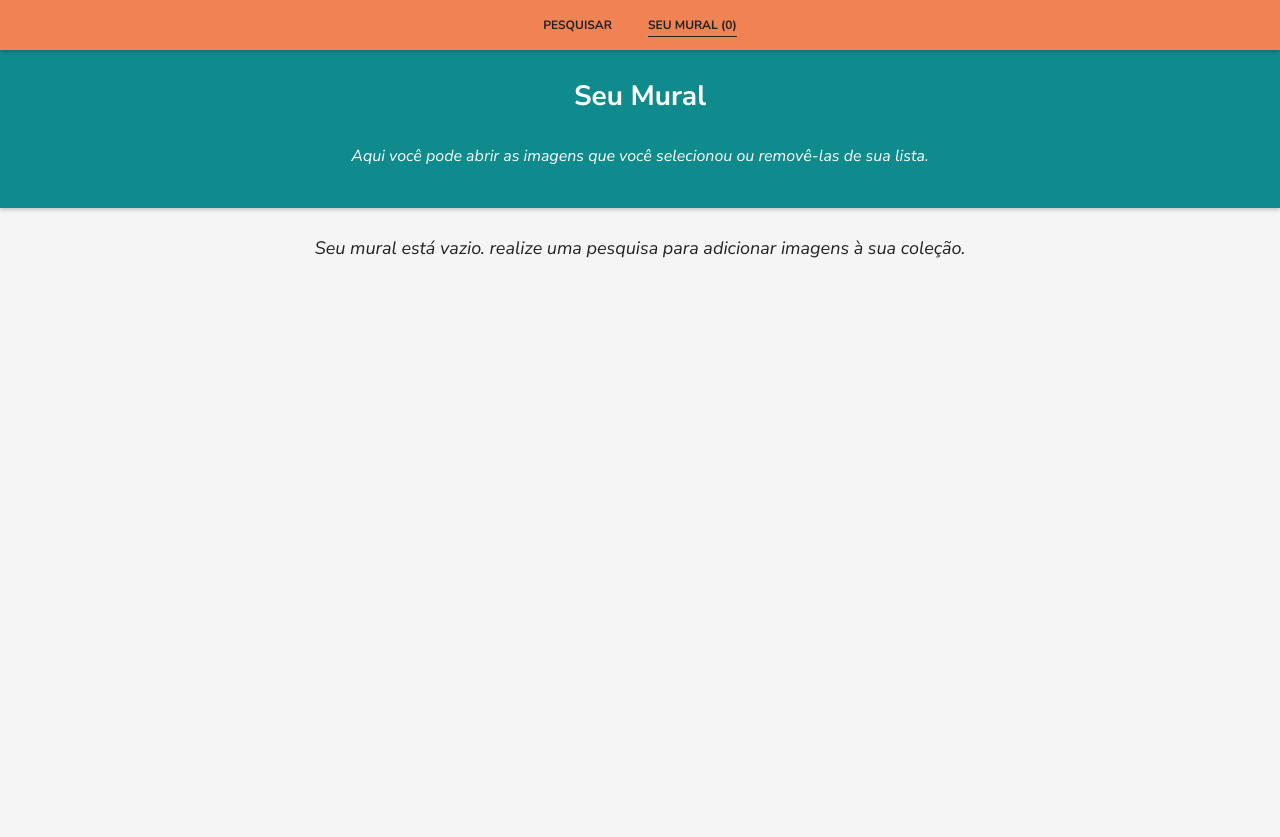
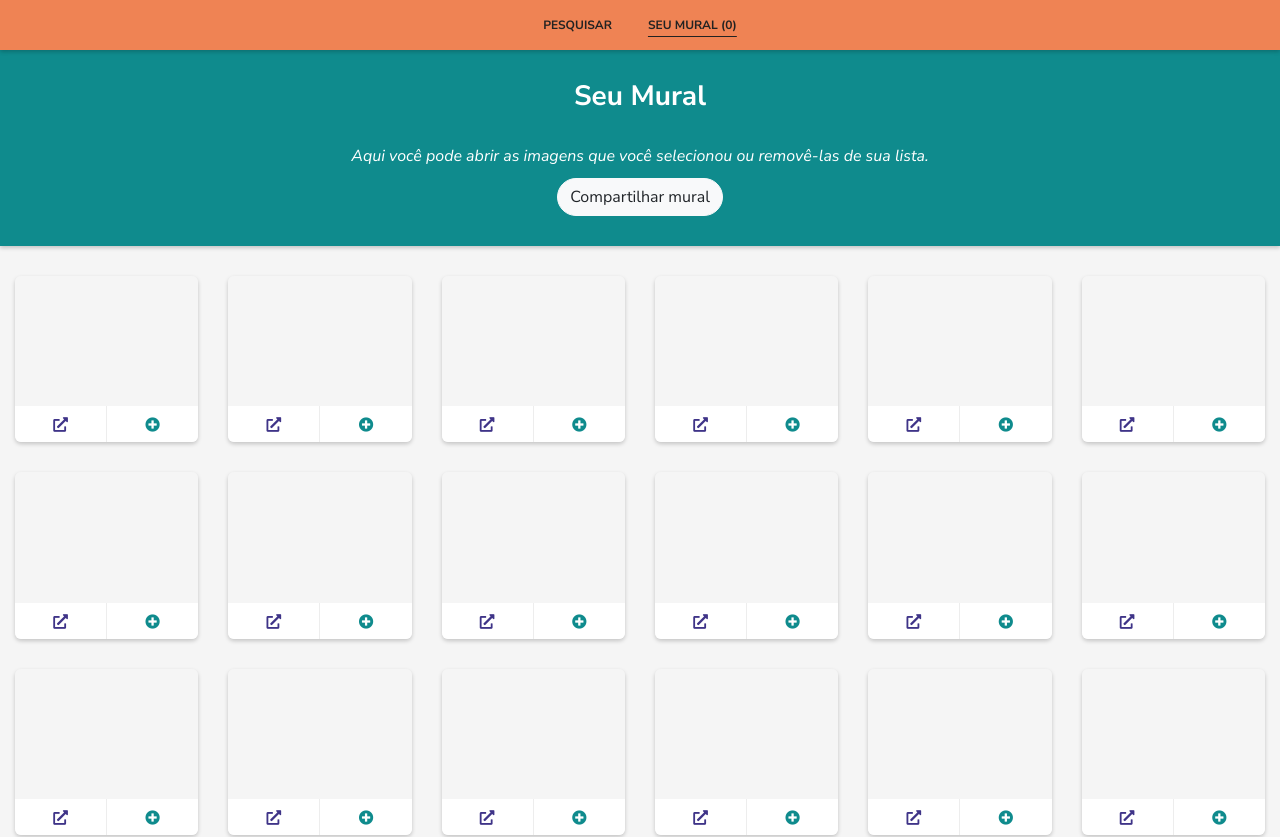
Before and after one commit to hugobrancowb/mural-ang-app, an Angular app: page /mural/1 in a window 1280 px wide. Shown: the top 837 px of the page. Before the commit the page ends 800 px from the top, so only its background shows below. Built offline with nearby package versions, Linux system fonts and the light colour scheme; no server answers.

Commit message:
Placeholder adicionado à página de Mural

```diff
--- a/src/app/layouts/mural/mural.component.ts
+++ b/src/app/layouts/mural/mural.component.ts
@@ -2,6 +2,7 @@ import { Component, OnInit } from '@angular/core';
 import { MuralDataService } from '../../services/mural-data.service'
 import { Imagem } from 'src/app/models/imagem.model';
 import { ActivatedRoute } from '@angular/router';
+import { Placeholder } from 'src/app/models/placeholder';
 
 @Component({
   selector: 'app-mural',
@@ -33,6 +34,8 @@ export class MuralComponent implements OnInit {
 
   /* GET para obter a lista desejada à partir de um id */
   getmural(id: string) {
+    this.lista = Placeholder; /* cria grid vazia como placeholder enquanto o API realiza a busca */
+
     this._dataservice.get_mural_db(id).subscribe( (res: Array<Imagem>) => {
       var mural = res; /* salva os resultados no serviço para obte-los novamente sem precisar da API */
 
```
